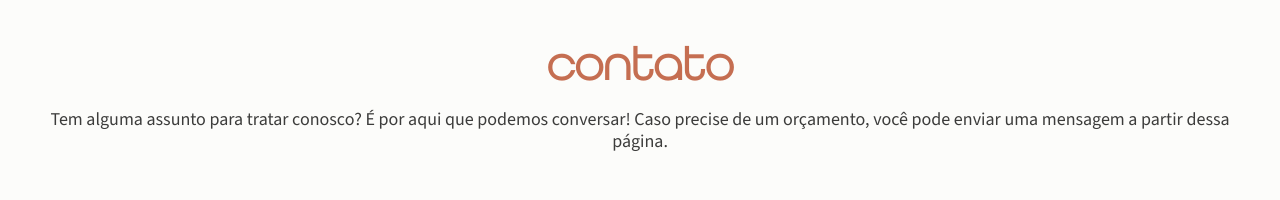
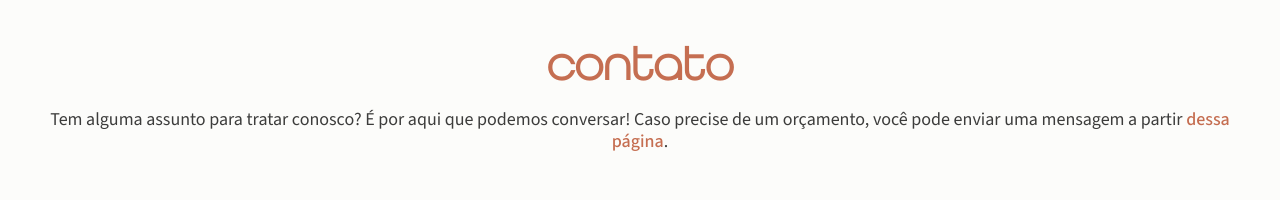
Before and after one commit to mjtavrs/maribe-development, a PHP site: page /contato.html in a window 1280 px wide. Shown: the part 287-487 px from the top of the page. Run offline with PHP 8.4, Linux system fonts and the light colour scheme; style sheets or scripts are compiled from the project's sources.

Commit message:
style: Include the color and weight to links in the pageInfo.scss.

```diff
--- a/styles/shared/pageInfo.css
+++ b/styles/shared/pageInfo.css
@@ -22,4 +22,8 @@ body main #pageInfo p {
 }
 body main #pageInfo p strong {
   font-weight: 600;
+}
+body main #pageInfo p a {
+  font-weight: 500;
+  color: #c56e51;
 }/*# sourceMappingURL=pageInfo.css.map */
--- a/styles/shared/pageInfo.scss
+++ b/styles/shared/pageInfo.scss
@@ -29,6 +29,11 @@ body {
                 strong {
                     font-weight: 600;
                 }
+
+                a {
+                    font-weight: 500;
+                    color: $vermelhoRecife;
+                }
             }
         }
     }
```
Also changed, not shown: 1 other file.
